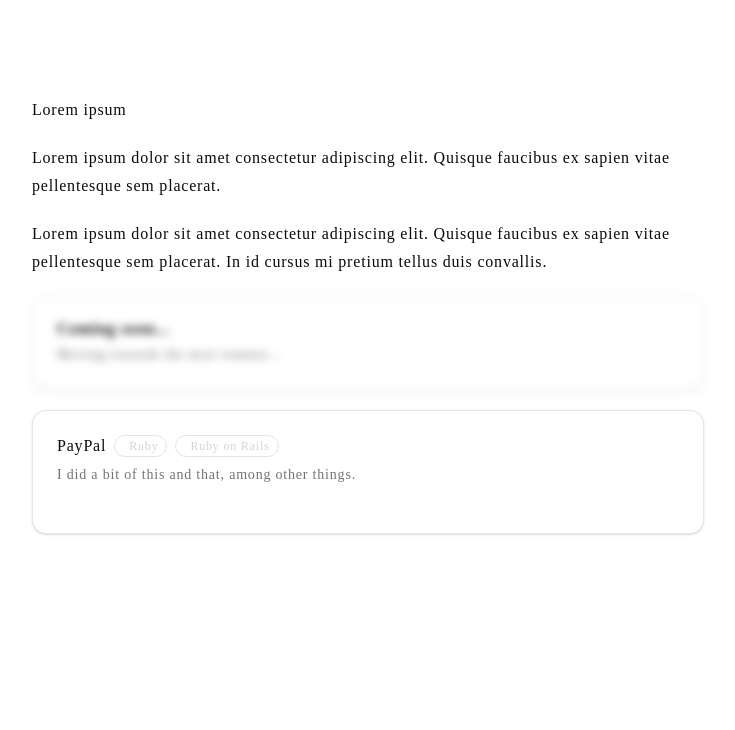
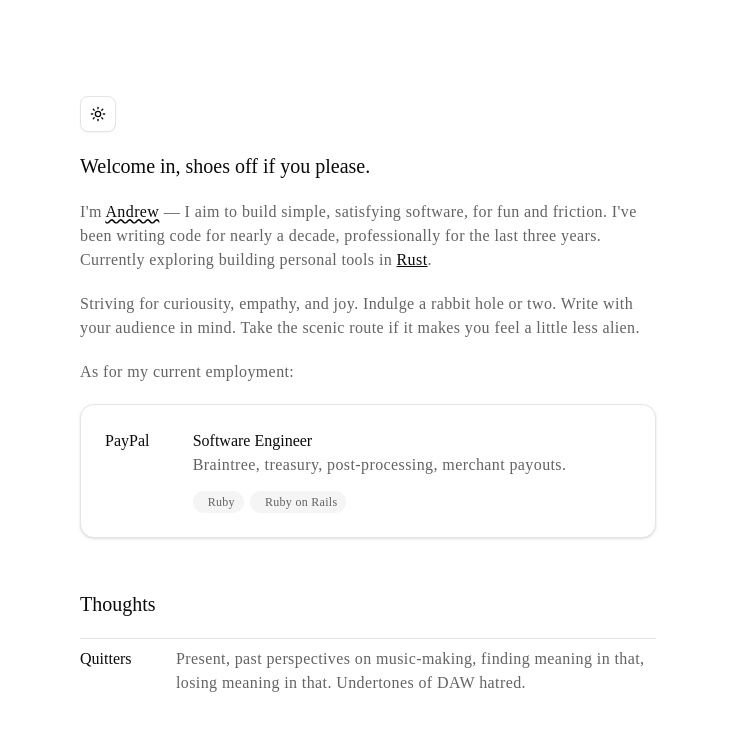
Before and after one commit to andrewjleung/andrewjleung-t3, an Astro site in the folder astro/: page / in a window 1280 px wide. Shown: the whole page, without its empty margins (272-1007 px from the left). Built offline with nearby package versions, Linux system fonts and the light colour scheme; Astro itself is replaced by a stand-in of ours.

Commit message:
Flesh out landing

```diff
--- a/astro/src/components/Landing.astro
+++ b/astro/src/components/Landing.astro
@@ -1,93 +1,128 @@
 ---
-import {
-    Card,
-    CardContent,
-    CardDescription,
-    CardHeader,
-    CardTitle,
-} from "@/components/ui/card";
-
-import { Badge } from "@/components/ui/badge";
-import PayPal from "@/assets/paypal.svg";
 import Ruby from "@/assets/ruby.svg";
 import RubyOnRails from "@/assets/ruby_on_rails.svg";
+import { Badge } from "@/components/ui/badge";
+import { ModeToggle } from "@/components/ModeToggle";
+import { ArrowRight } from "lucide-react";
 
-type InfoItem = {
-    key: string;
-    value: string;
-};
-
-const info: InfoItem[] = [
-    {
-        key: "Title",
-        value: "Software Engineer",
-    },
-    {
-        key: "Company",
-        value: "PayPal",
-    },
-];
+import { Separator } from "@/components/ui/separator";
+import { Button } from "@/components/ui/button";
+import { Card, CardContent } from "@/components/ui/card";
 ---
 
 <div id="container" class="flex flex-col items-center">
-    <main
-        class="max-w-2xl mt-24 flex flex-col gap-5 font-light tracking-wider leading-7"
+    <main class="max-w-xl mt-24 flex flex-col gap-5 ">
+        <ModeToggle client:load />
+
+        <h2>Welcome in, shoes off if you please.</h2>
+
+        <p class="text-midground">
+            I'm
+            <span
+                class="text-foreground underline decoration-wavy decoration-foreground"
             >
-        <h2 class="dark:text-neutral-100">Lorem ipsum</h2>
-
-        <p class="dark:text-neutral-400">
-            Lorem ipsum dolor sit amet consectetur adipiscing elit. Quisque
-            faucibus ex sapien vitae pellentesque sem placerat.
+                Andrew</span
+            >
+            &mdash; I aim to build simple, satisfying software, for fun and
+            friction. I've been writing code for nearly a decade, professionally
+            for the last three years. Currently exploring building personal
+            tools in
+            <a
+                href="https://rust-lang.org/"
+                class="underline text-foreground hover:text-chart-1 dark:hover:text-chart-3"
+                >Rust</a
+            >.
         </p>
 
-        <p class="dark:text-neutral-400">
-            Lorem ipsum dolor sit amet consectetur adipiscing elit. Quisque
-            faucibus ex sapien vitae pellentesque sem placerat. In id cursus mi
-            pretium tellus duis convallis.
+        <p class="text-midground">
+            Striving for curiousity, empathy, and joy. Indulge a rabbit hole or
+            two. Write with your audience in mind. Take the scenic route if it
+            makes you feel a little less alien.
         </p>
 
+        <p class="text-midground">As for my current employment:</p>
+
         <Card
-            className="dark:bg-transparent blur-xs hover:blur-none ease-in-out transition-all"
+            className="shadow-sm hover:shadow-md hover:scale-[101.5%] transition-all duration-100 ease-out"
         >
-            <CardHeader>
-                <CardTitle>Coming soon...</CardTitle>
-                <CardDescription>
-                    Moving towards the next venture...
-                </CardDescription>
-            </CardHeader>
-        </Card>
-
-        <Card className="dark:bg-transparent">
-            <CardHeader>
-                <CardTitle
-                    className="flex flex-row items-center gap-2 font-light"
+            <CardContent>
+                <div class="grid grid-cols-6 relative">
+                    <h3 class="col-span-1">
+                        <a
+                            href="https://www.paypal.com/us/braintree"
+                            class="hover:underline"
                         >
                             PayPal
+                        </a>
+                    </h3>
+
+                    <div class="col-span-5">
+                        <h4>Software Engineer</h4>
+
+                        <p class="text-midground">
+                            Braintree, treasury, post-processing, merchant
+                            payouts.
+                        </p>
+
+                        <footer class="mt-2 flex flex-row items-center gap-1.5">
+                            <a
+                                href="https://www.ruby-lang.org/"
+                                class="hover:cursor-pointer"
+                            >
                                 <Badge
-                        className="rounded-full text-neutral-300 group"
-                        variant="outline"
+                                    className="rounded-full group text-midground"
+                                    variant="secondary"
                                 >
                                     <Ruby
-                            class="dark:fill-neutral-100 dark:group-hover:fill-red-700 transition-colors ease-in-out duration-200 mr-0.5"
+                                        class="fill-midground group-hover:fill-red-700 transition-colors ease-in-out duration-150 mr-0.5"
                                     />
                                     Ruby
                                 </Badge>
+                            </a>
+                            <a
+                                href="https://rubyonrails.org/"
+                                class="hover:cursor-pointer"
+                            >
                                 <Badge
-                        className="rounded-full text-neutral-300 group"
-                        variant="outline"
+                                    className="rounded-full group text-midground"
+                                    variant="secondary"
                                 >
                                     <RubyOnRails
-                            class="dark:fill-neutral-100 dark:group-hover:fill-red-700 transition-colors ease-in-out duration-200 mr-0.5"
+                                        class="fill-midground group-hover:fill-red-700 transition-colors ease-in-out duration-150 mr-0.5"
                                     />
                                     Ruby on Rails
                                 </Badge>
-                </CardTitle>
-                <CardDescription>
-                    I did a bit of this and that, among other things.
-                </CardDescription>
-            </CardHeader>
-            <CardContent></CardContent>
+                            </a>
+                        </footer>
+                    </div>
+                </div>
+            </CardContent>
         </Card>
+
+        <h2 class="mt-8">Thoughts</h2>
+
+        <a
+            href="/"
+            class="grid grid-cols-6 relative group ease-out duration-200 hover:translate-x-2 border-t pt-2"
+        >
+            <!-- <div -->
+            <!--     class="absolute right-full mr-4 mt-2 opacity-0 group-hover:opacity-100 duration-200 ease-in-out h-full w-0.5 bg-foreground rounded-full" -->
+            <!-- /> -->
+            <div
+                class="absolute right-full mr-4 mt-2 opacity-0 group-hover:opacity-100 duration-100 ease-in-out"
+            >
+                <ArrowRight className="stroke-2 scale-75 stroke-foreground" />
+            </div>
+
+            <h3 class="col-span-1">Quitters</h3>
+
+            <div class="col-span-5">
+                <p class="text-midground">
+                    Present, past perspectives on music-making, finding meaning
+                    in that, losing meaning in that. Undertones of DAW hatred.
+                </p>
+            </div>
+        </a>
     </main>
 </div>
 
--- a/astro/src/styles/global.css
+++ b/astro/src/styles/global.css
@@ -17,6 +17,7 @@
     --radius-4xl: calc(var(--radius) + 16px);
     --color-background: var(--background);
     --color-foreground: var(--foreground);
+    --color-midground: var(--midground);
     --color-card: var(--card);
     --color-card-foreground: var(--card-foreground);
     --color-popover: var(--popover);
@@ -52,6 +53,7 @@
     --radius: 0.625rem;
     --background: oklch(1 0 0);
     --foreground: oklch(0.145 0 0);
+    --midground: oklch(0.5 0 0);
     --card: oklch(1 0 0);
     --card-foreground: oklch(0.145 0 0);
     --popover: oklch(1 0 0);
@@ -86,6 +88,7 @@
 .dark {
     --background: oklch(0.145 0 0);
     --foreground: oklch(0.985 0 0);
+    --midground: oklch(0.8 0 0);
     --card: oklch(0.205 0 0);
     --card-foreground: oklch(0.985 0 0);
     --popover: oklch(0.205 0 0);
@@ -121,7 +124,33 @@
     * {
         @apply border-border outline-ring/50;
     }
+
     body {
         @apply bg-background text-foreground;
     }
+
+    p,
+    div,
+    span {
+        @apply tracking-wide;
+    }
+
+    p {
+        @apply leading-6;
+    }
+
+    h1,
+    h2,
+    h3,
+    h4 {
+        @apply tracking-normal;
+    }
+
+    h1 {
+        @apply text-2xl;
+    }
+
+    h2 {
+        @apply text-xl;
+    }
 }
```
Lines whose indentation alone changed are shown as unchanged.
